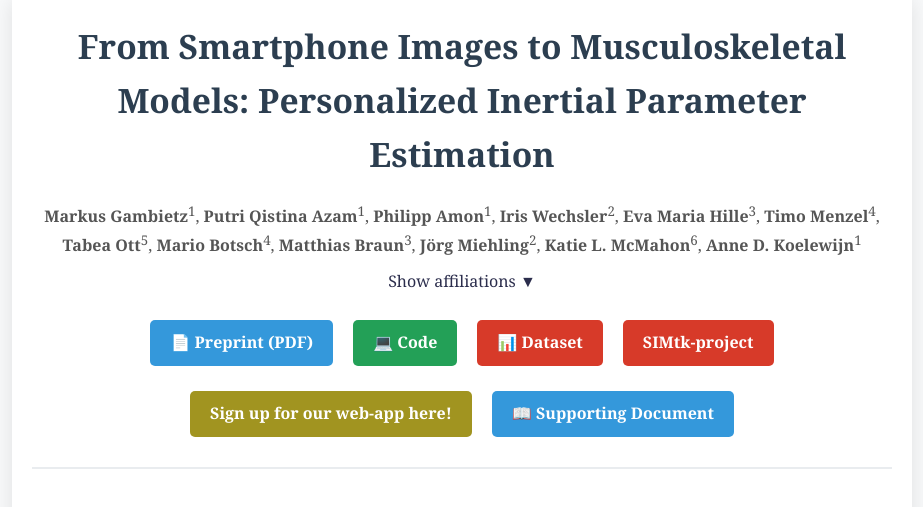
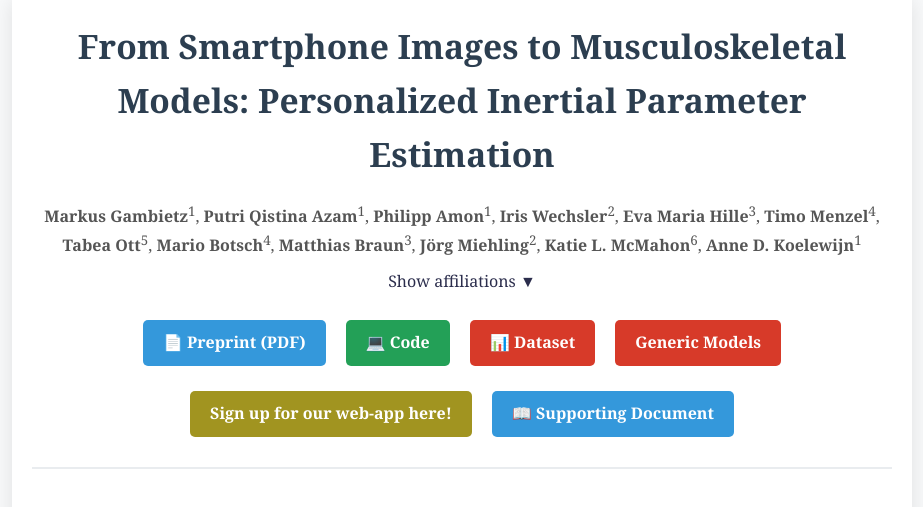
Before and after one commit to gambimar/smartphone_personalization_mri, a plain HTML site: page index.html in a window 1280 px wide. Shown: the top 507 px of the page, without its empty margins (178-1101 px from the left). Drawn offline with Linux system fonts and the light colour scheme.

Commit message:
cosmetic change

```diff
--- a/index.html
+++ b/index.html
@@ -266,7 +266,7 @@
                 <a href="https://www.biorxiv.org/content/10.1101/2025.07.08.663673v1" class="link-button">📄 Preprint (PDF)</a>
                 <a href="https://github.com/gambimar/sipp" class="link-button code">💻 Code</a>
                 <a href="https://zenodo.org/records/15791380" class="link-button dataset">📊 Dataset</a>
-                <a href="https://simtk.org/projects/sipp-generic" class="link-button dataset"> SIMtk-project</a>
+                <a href="https://simtk.org/projects/sipp-generic" class="link-button dataset"> Generic Models</a>
             </div>
             <section>
                 &nbsp;
```
